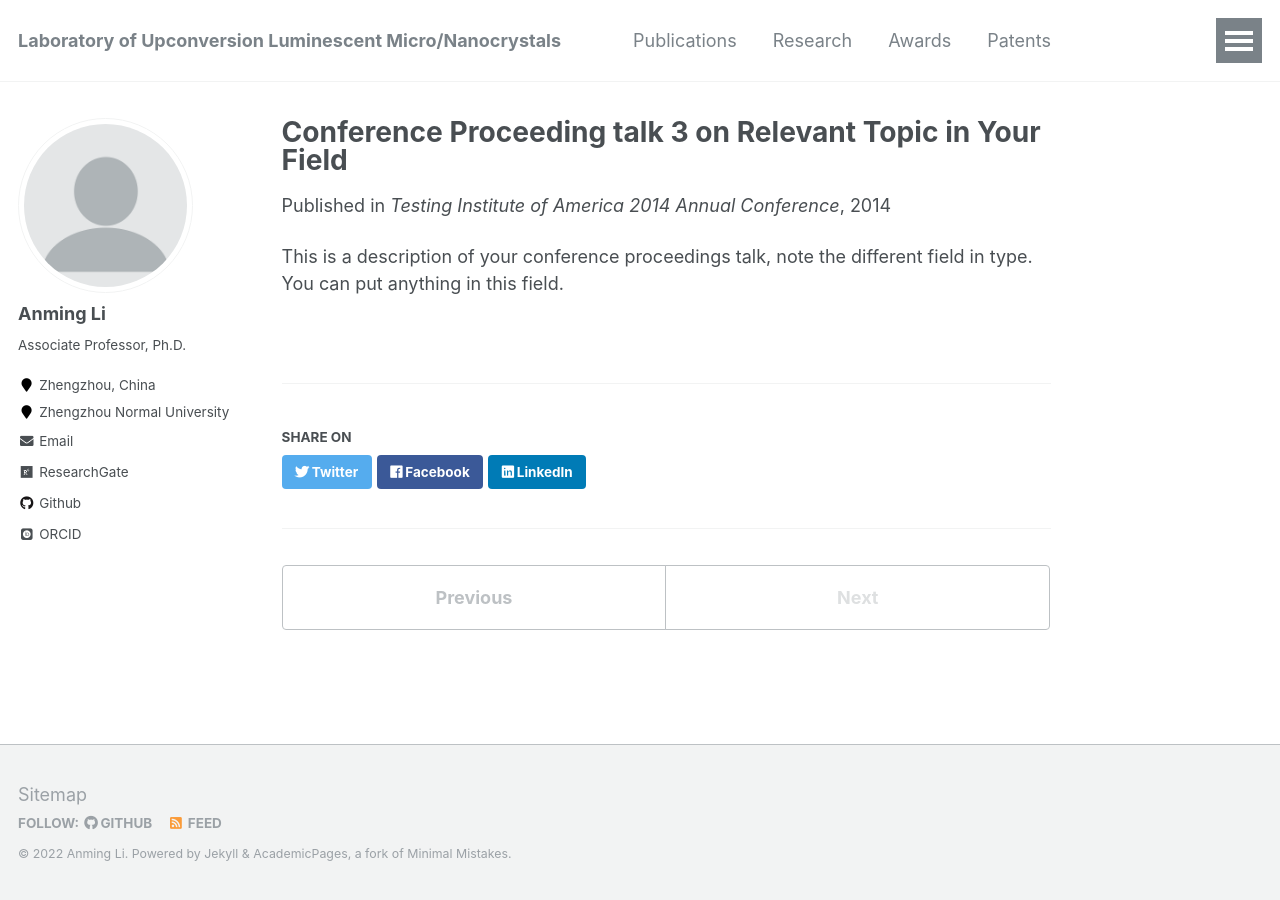
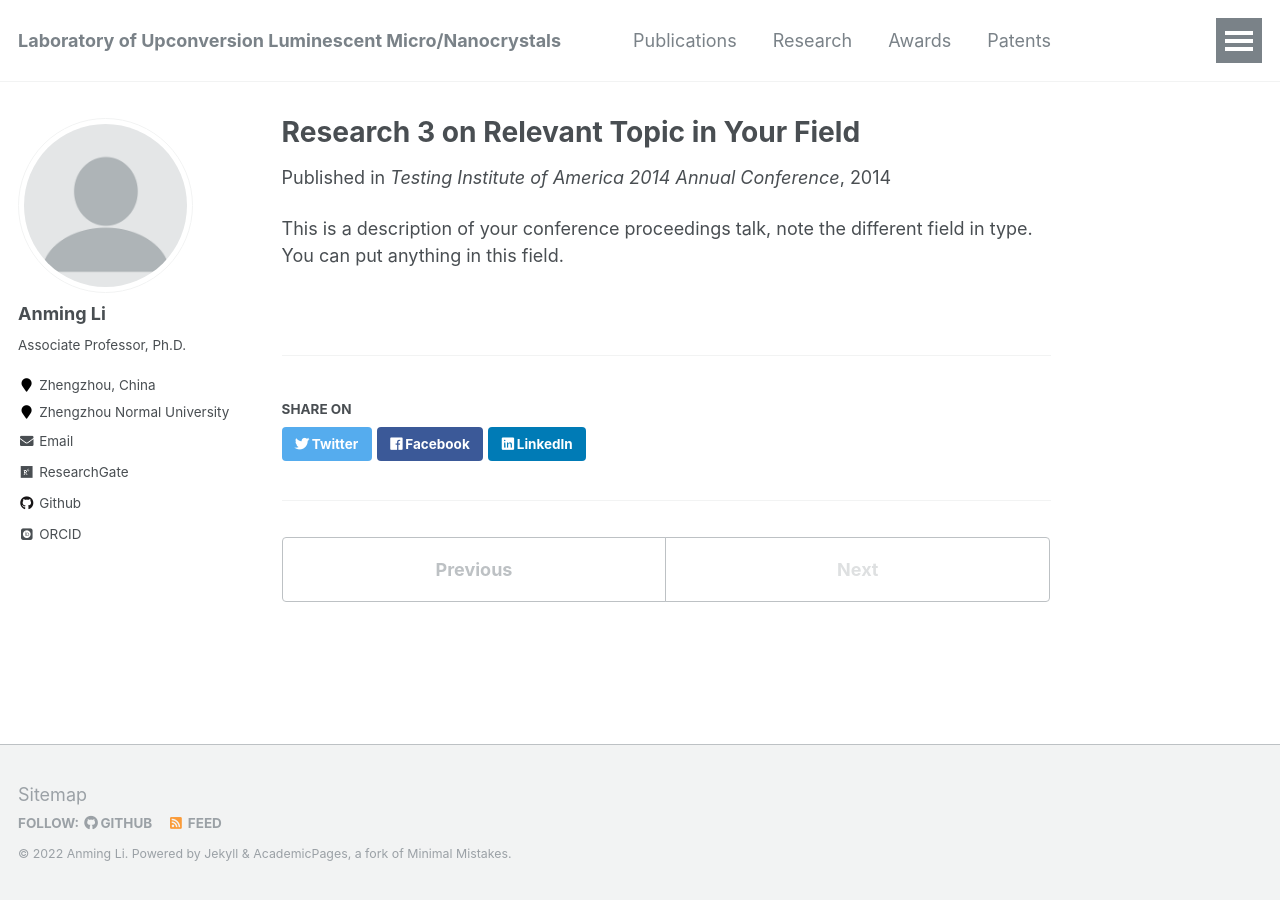
Before and after one commit to ucnclab/ucnclab.github.io, a Jekyll site: the page built from _research/2014-03-01-research-3.md, in a window 1280 px wide. Built offline with Jekyll 4.4.1, drawn with Linux system fonts in a browser that asks for light colours; some web fonts are replaced.

Commit message:
Add files via upload

```diff
--- a/_research/2014-03-01-research-3.md
+++ b/_research/2014-03-01-research-3.md
@@ -1,8 +1,8 @@
 ---
-title: "Conference Proceeding talk 3 on Relevant Topic in Your Field"
-collection: talks
-type: "Conference proceedings talk"
-permalink: /talks/2014-03-01-talk-3
+title: "Research 3 on Relevant Topic in Your Field"
+collection: research
+type: "research"
+permalink: /research/2014-03-01-talk-3
 venue: "Testing Institute of America 2014 Annual Conference"
 date: 2014-03-01
 location: "Los Angeles, CA"
```
Also changed, not shown: _research/2012-03-01-research-1.md (+3 -3 lines), _research/2014-02-01-research-2.md (+3 -3 lines).
